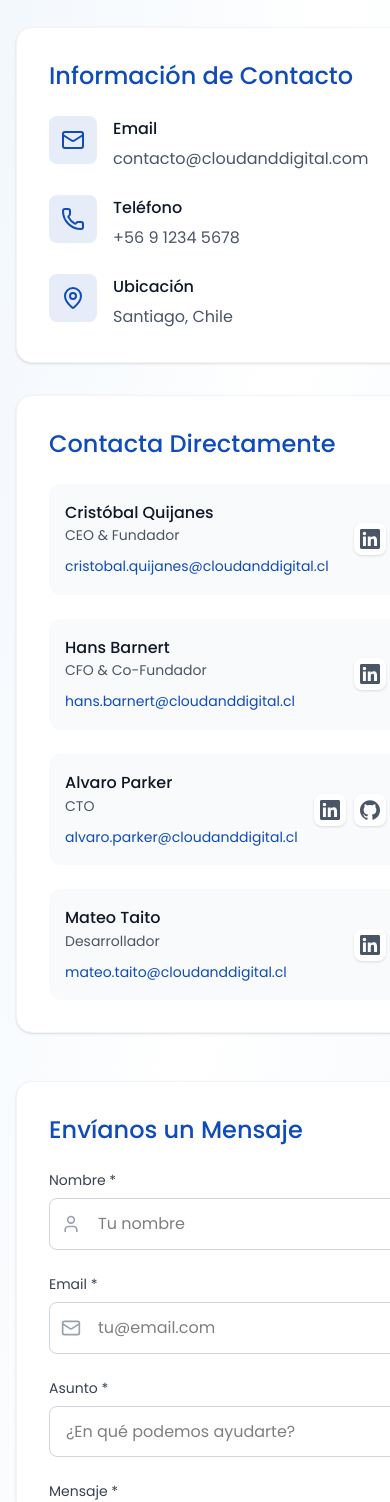
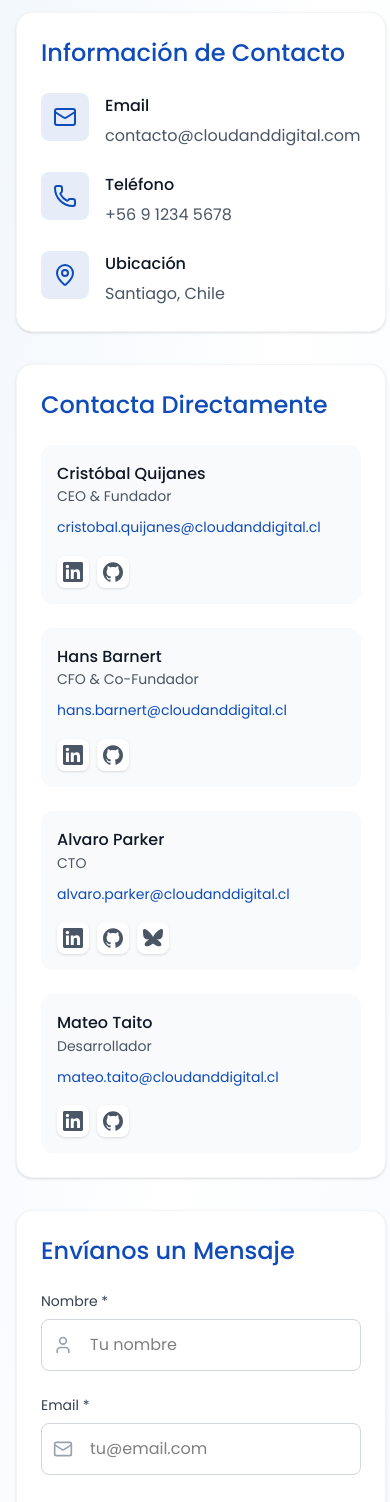
Before and after one commit to MateoTaito/GlassWood, a React (Vite) app: page /contact in a window 390 px wide. Shown: the part 432-1934 px from the top of the page. Built offline with nearby package versions, Linux system fonts and the light colour scheme.

Commit message:
Contact responsive fix

```diff
--- a/src/components/Contact.tsx
+++ b/src/components/Contact.tsx
@@ -96,13 +96,13 @@
         <div className='absolute bottom-20 left-10 w-48 h-48 bg-positivegreen rounded-full blur-3xl' />
       </div>
 
-      <div className='relative max-w-7xl mx-auto px-4 sm:px-6 lg:px-8 pt-6'>
+      <div className='relative max-w-md md:max-w-7xl mx-auto px-4 sm:px-6 lg:px-8 pt-6'>
         <div className='text-center space-y-6 mb-16'>
           <div className='inline-flex items-center px-4 py-2 bg-blue/10 text-blue rounded-full text-sm font-medium'>
             Contacto
           </div>
 
-          <h2 className='text-4xl sm:text-5xl lg:text-6xl font-bold leading-tight'>
+          <h2 className='text-3xl sm:text-5xl lg:text-6xl font-bold leading-tight'>
             <span className='text-blue-300'>Conecta con</span>
             <br />
             <span className='bg-gradient-to-r from-blue to-positivegreen bg-clip-text text-transparent'>
@@ -117,11 +117,11 @@
           </p>
         </div>
 
-        <div className='grid lg:grid-cols-2 gap-12 lg:gap-16'>
+        <div className='grid lg:grid-cols-2 gap-8 lg:gap-16 max-w-md md:max-w-none mx-auto'>
           {/* Contact Information */}
           <div className='space-y-8'>
             {/* Company Info */}
-            <div className='bg-white rounded-2xl p-8 shadow-sm border border-gray-100'>
+            <div className='bg-white rounded-2xl p-6 sm:p-8 shadow-sm border border-gray-100 max-w-md w-full mx-auto'>
               <h3 className='text-2xl font-bold text-blue mb-6'>
                 Información de Contacto
               </h3>
@@ -152,7 +152,7 @@
                     </h4>
                     <a
                       href='tel:+56912345678'
-                      className='text-gray-600 hover:text-blue transition-colors'
+                      className='text-gray-600 hover:text-blue transition-colors break-all'
                     >
                       +56 9 1234 5678
                     </a>
@@ -174,7 +174,7 @@
             </div>
 
             {/* Team Members */}
-            <div className='bg-white rounded-2xl p-8 shadow-sm border border-gray-100'>
+            <div className='bg-white rounded-2xl p-6 sm:p-8 shadow-sm border border-gray-100 max-w-md w-full mx-auto'>
               <h3 className='text-2xl font-bold text-blue mb-6'>
                 Contacta Directamente
               </h3>
@@ -183,7 +183,7 @@
                 {teamMembers.map(member => (
                   <div
                     key={member.id}
-                    className='flex items-center justify-between p-4 bg-gray-50 rounded-xl hover:bg-gray-100 transition-colors'
+                    className='flex flex-col sm:flex-row items-start sm:items-center justify-start sm:justify-between gap-4 p-4 bg-gray-50 rounded-xl hover:bg-gray-100 transition-colors'
                   >
                     <div className='flex-1'>
                       <h4 className='font-semibold text-gray-900'>
@@ -194,13 +194,13 @@
                       </p>
                       <a
                         href={`mailto:${member.email}`}
-                        className='text-sm text-blue hover:text-positivegreen transition-colors'
+                        className='text-sm text-blue hover:text-positivegreen transition-colors break-all'
                       >
                         {member.email}
                       </a>
                     </div>
 
-                    <div className='flex gap-2 ml-4'>
+                    <div className='flex gap-2 sm:ml-4 flex-wrap'>
                       {member.socials.map(social => (
                         <a
                           key={social.platform}
@@ -223,13 +223,13 @@
           </div>
 
           {/* Contact Form */}
-          <div className='bg-white rounded-2xl p-8 shadow-sm border border-gray-100'>
+          <div className='bg-white rounded-2xl p-6 sm:p-8 shadow-sm border border-gray-100 max-w-md w-full mx-auto'>
             <h3 className='text-2xl font-bold text-blue mb-6'>
               Envíanos un Mensaje
             </h3>
 
             <form onSubmit={handleSubmit} className='space-y-6'>
-              <div className='grid sm:grid-cols-2 gap-6'>
+              <div className='flex flex-col sm:grid sm:grid-cols-2 gap-6'>
                 <div>
                   <label
                     htmlFor='name'
@@ -364,7 +364,7 @@
 
         {/* Call to Action */}
         <div className='mt-16 text-center'>
-          <div className='inline-block bg-white/80 backdrop-blur-sm p-8 rounded-2xl shadow-sm border border-gray-100'>
+          <div className='inline-block bg-white/80 backdrop-blur-sm p-6 sm:p-8 rounded-2xl shadow-sm border border-gray-100 max-w-md sm:max-w-2xl w-full mx-auto'>
             <h3 className='text-2xl font-bold text-blue mb-4'>
               ¿Listo para comenzar tu proyecto?
             </h3>
```
